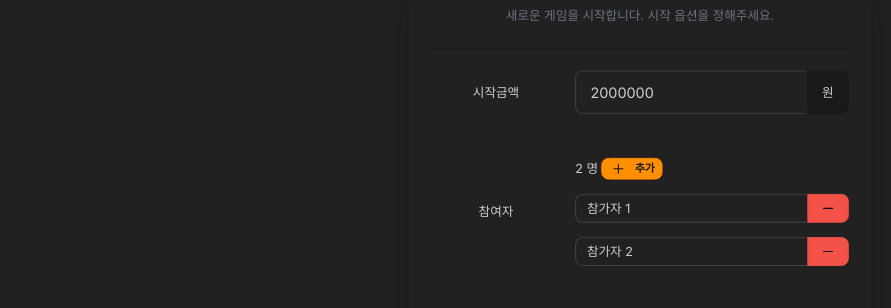
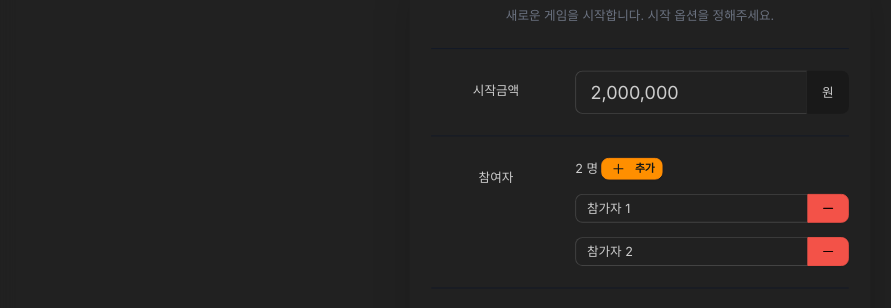
Before and after one commit to joostory/boardgame, a Next.js app: page /modoo in a window 1280 px wide. Both pictures are taken after a click on the button "시작하기". Shown: the part 225-533 px from the top of the page, without its empty margins (0-891 px from the left). Built offline with nearby package versions, Linux system fonts and the light colour scheme.

Commit message:
금액 입력폼 개선

```diff
--- a/src/components/common/Form.tsx
+++ b/src/components/common/Form.tsx
@@ -9,7 +9,7 @@ export function FormItem({
 }) {
   return (
     <div className='px-0 py-6 grid grid-cols-3 gap-4 text-sm'>
-      <dt className='flex justify-center items-center'>{label}</dt>
+      <dt className='flex justify-center items-start pt-3'>{label}</dt>
       <dd className='col-span-2 text-start'>
         {children}
       </dd>
--- /dev/null
+++ b/src/components/common/MoneyInput.tsx
@@ -0,0 +1,87 @@
+import { useMemo } from "react"
+
+function ResetButton({
+  onClick
+}: {
+  onClick: {(): void}
+}) {
+  return (
+    <button type='button' className="btn btn-sm btn-warning" onClick={onClick}>
+      0 원
+    </button>
+  )
+}
+
+function AddMoneyButton({
+  value,
+  onClick
+}: {
+  value: number,
+  onClick: {(value: number): void}
+}) {
+  const text = useMemo(() => {
+    if (value > 0) {
+      return `+${value.toLocaleString()}`
+    } else {
+      return value.toLocaleString()
+    }
+  }, [value])
+
+  const className = useMemo(() => {
+    if (value > 0) {
+      return `btn btn-sm btn-info`
+    } else {
+      return `btn btn-sm btn-error`
+    }
+  }, [value])
+
+  return (
+    <button type='button' className={className} onClick={() => onClick(value)}>
+      {text}원
+    </button>
+  )
+}
+
+export default function MoneyInput({
+  value,
+  onChange,
+  usePreset = true,
+  preset = [100000, 10000, 1000, -100000, -10000, -1000]
+}: {
+  value: number,
+  onChange: {(value: number): void},
+  usePreset?: boolean,
+  preset?: number[]
+}) {
+  const displayValue = useMemo(() => Number(value).toLocaleString(), [value])
+
+  function handleChange(inputValue: string) {
+    onChange(Number(inputValue.replaceAll(",", "")))
+  }
+
+  return (
+    <div className="w-full">
+      <div className="join">
+        <input
+          type='text' className="input input-bordered join-item w-full text-xl"
+          value={displayValue} onChange={e => handleChange(e.target.value)}
+        />
+        <div className="join-item flex justify-center items-center w-14 bg-base-300">
+          원
+        </div>
+      </div>
+      {usePreset &&
+        <div className="flex flex-wrap gap-1 mt-2">
+          {preset.map(it =>
+            <AddMoneyButton
+              key={it}
+              value={it}
+              onClick={v => onChange(value + it)}
+            />
+          )}
+          <ResetButton onClick={() => onChange(0)} />
+        </div>
+      }
+    </div>
+  )
+}
--- a/src/components/modoo/game/GameActionButton.tsx
+++ b/src/components/modoo/game/GameActionButton.tsx
@@ -3,11 +3,12 @@ import Modal from "@/components/common/Modal"
 import { MooduPlayer, gameHistoriesState, gamePlayersState } from "@/state/modoo-state"
 import { FormEvent, useState } from "react"
 import { useRecoilCallback, useRecoilState, useSetRecoilState } from "recoil"
-import { ArrowRightOnRectangleIcon, ArrowLeftOnRectangleIcon } from '@heroicons/react/24/solid'
+import { ArrowRightEndOnRectangleIcon, ArrowLeftEndOnRectangleIcon } from '@heroicons/react/24/solid'
+import MoneyInput from "@/components/common/MoneyInput"
 
 export function SendButton({player}: {player: MooduPlayer}) {
   const [open, setOpen] = useState<boolean>(false)
-  const [money, setMoney] = useState('300000')
+  const [money, setMoney] = useState(300000)
   const [selectedPlayerId, setSelectedPlayerId] = useState('bank')
   const [players, setPlayers] = useRecoilState(gamePlayersState)
   const setHistories = useSetRecoilState(gameHistoriesState)
@@ -51,7 +52,7 @@ export function SendButton({player}: {player: MooduPlayer}) {
 
   function handleSubmit(e: FormEvent) {
     e.preventDefault()
-    sendMoney(selectedPlayerId, parseInt(money))
+    sendMoney(selectedPlayerId, money)
       .then(() => {
         console.log('done')
         setOpen(false)
@@ -60,7 +61,7 @@ export function SendButton({player}: {player: MooduPlayer}) {
 
   return (
     <>
-      <ArrowRightOnRectangleIcon
+      <ArrowRightEndOnRectangleIcon
         className="w-8 h-8 p-1 text-primary"
         onClick={() => setOpen(true)}
       />
@@ -85,19 +86,14 @@ export function SendButton({player}: {player: MooduPlayer}) {
               </select>
             </FormItem>
             <FormItem label="금액">
-              <div className="join">
-                <input
-                  type='number' className="input input-bordered join-item w-full"
-                  value={money} onChange={e => setMoney(e.target.value)}
-                />
-                <div className="join-item flex justify-center items-center w-14 bg-base-300">
-                  원
-                </div>
-              </div>
+              <MoneyInput
+                value={money}
+                onChange={setMoney}
+              />
             </FormItem>
             <FormItem>
               <button type='submit' className="btn btn-primary w-full">
-                <ArrowRightOnRectangleIcon className="w-6 h-6" /> 보내기
+                <ArrowRightEndOnRectangleIcon className="w-6 h-6" /> 보내기
               </button>
             </FormItem>
           </Form>
@@ -109,7 +105,7 @@ export function SendButton({player}: {player: MooduPlayer}) {
 
 export function ReceiveButton({player}: {player: MooduPlayer}) {
   const [open, setOpen] = useState<boolean>(false)
-  const [money, setMoney] = useState('300000')
+  const [money, setMoney] = useState(300000)
   const setPlayers = useSetRecoilState(gamePlayersState)
   const setHistories = useSetRecoilState(gameHistoriesState)
 
@@ -118,10 +114,9 @@ export function ReceiveButton({player}: {player: MooduPlayer}) {
     const index = players.findIndex(it => it.id == player.id)
     const targetPlayer = players[index]
     const updatedPlayers = [...players]
-    const numberMoney = parseInt(money)
     updatedPlayers.splice(index, 1, {
       ...targetPlayer,
-      money: targetPlayer.money + numberMoney
+      money: targetPlayer.money + money
     })
     setPlayers(updatedPlayers)
 
@@ -132,7 +127,7 @@ export function ReceiveButton({player}: {player: MooduPlayer}) {
         fromName: '은행',
         toId: player.id,
         toName: player.name,
-        amount: numberMoney,
+        amount: money,
         time: new Date()
       },
       ...histories
@@ -147,7 +142,7 @@ export function ReceiveButton({player}: {player: MooduPlayer}) {
 
   return (
     <>
-      <ArrowLeftOnRectangleIcon
+      <ArrowLeftEndOnRectangleIcon
         className="w-8 h-8 p-1 text-accent"
         onClick={() => setOpen(true)}
       />
@@ -159,19 +154,14 @@ export function ReceiveButton({player}: {player: MooduPlayer}) {
         >
           <Form onSubmit={handleSubmit}>
             <FormItem label="금액">
-              <div className="join">
-                <input
-                  type='number' className="input input-bordered join-item w-full"
-                  value={money} onChange={e => setMoney(e.target.value)}
-                />
-                <div className="join-item flex justify-center items-center w-14 bg-base-300">
-                  원
-                </div>
-              </div>
+              <MoneyInput
+                value={money}
+                onChange={setMoney}
+              />
             </FormItem>
             <FormItem>
               <button type='submit' className="btn btn-primary w-full">
-                <ArrowLeftOnRectangleIcon className="w-6 h-6" /> 받기
+                <ArrowLeftEndOnRectangleIcon className="w-6 h-6" /> 받기
               </button>
             </FormItem>
           </Form>
--- a/src/components/modoo/start/StartMoneyForm.tsx
+++ b/src/components/modoo/start/StartMoneyForm.tsx
@@ -1,24 +1,22 @@
+import MoneyInput from "@/components/common/MoneyInput"
 import { gameOptionsState } from "@/state/modoo-state"
 import { useRecoilState } from "recoil"
 
 export default function StartMoneyForm() {
   const [gameOptions, setGameOptions] = useRecoilState(gameOptionsState)
+
+  function handleChange(value: number) {
+    setGameOptions({
+      ...gameOptions,
+      money: value,
+    })
+  }
+
   return (
-    <div className='join'>
-      <input
-        className='input input-bordered join-item w-full'
-        type='number'
-        value={gameOptions.money}
-        onChange={e => {
-          setGameOptions({
-            ...gameOptions,
-            money: parseInt(e.target.value),
-          })
-        }}
-      />
-      <div className='join-item flex justify-center items-center w-14 bg-base-300'>
-        원
-      </div>
-    </div>
+    <MoneyInput
+      value={gameOptions.money}
+      onChange={handleChange}
+      usePreset={false}
+    />
   )
 }
```
Also changed, not shown: 1 other file (tests, documents, lock files or other folders).
